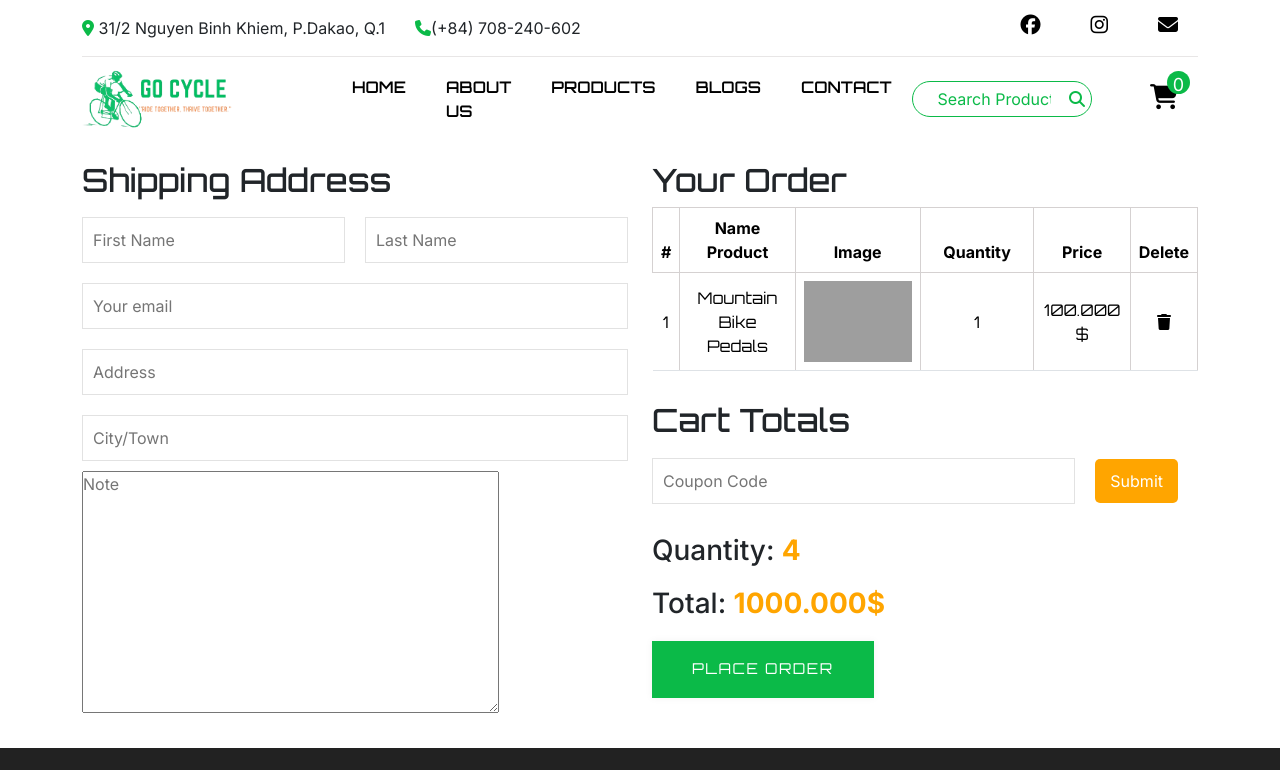
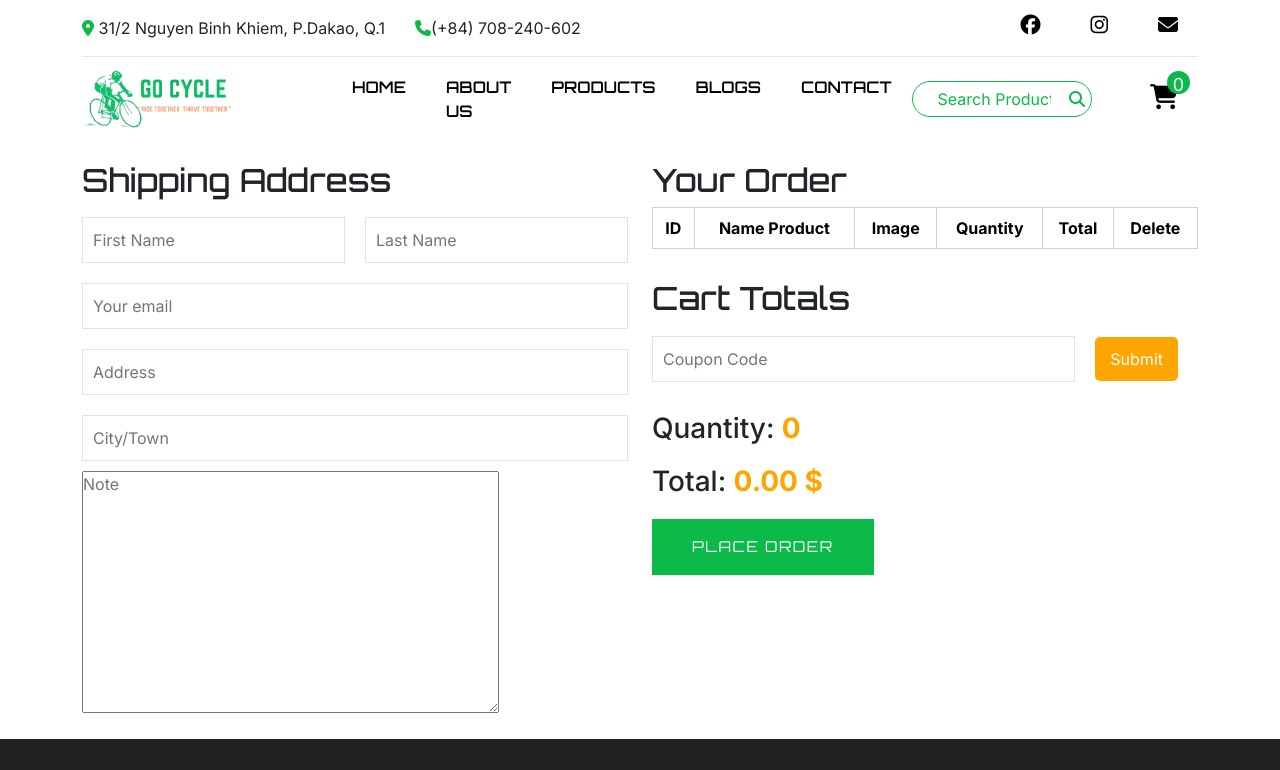
Before and after one commit to KhangHac209/React-Bicycle, a React (Create React App) app: page /order in a window 1280 px wide. Shown: the top 770 px of the page. Built offline with nearby package versions, Linux system fonts and the light colour scheme; grey boxes are pictures that could not be loaded.

Commit message:
fix-header

```diff
--- a/src/component/CardProduct/CardProduct.css
+++ b/src/component/CardProduct/CardProduct.css
@@ -52,11 +52,7 @@
     align-items: center;
     gap: 10px;
 }
-.priceOld {
-    text-decoration: line-through;
-    color: rgb(188, 186, 185);
-    font-size: 16px;
-}
+
 .price .false {
     font-size: 20px;
     color: orange;
--- a/src/component/CartProduct/CartProduct.js
+++ b/src/component/CartProduct/CartProduct.js
@@ -1,70 +1,105 @@
-import React from "react";
+import React, { useState } from "react";
 import { Col, Container, Row, Table } from "react-bootstrap";
 import Button from "../Button/Button";
 import "./CartProduct.css";
-import Order from "../Order/Order";
+import { useCart } from "../../CartContext";
 const CartProduct = () => {
+    const { cart, deleteCart } = useCart();
+    const [listCart, setListCart] = useState(cart);
+    console.log(cart);
+    const handleChange = (id, type) => {
+        const newCart = [...listCart];
+        const indexProduct = listCart.findIndex((item) => item.id === id);
+        console.log(indexProduct);
+        if (type === "plus") {
+            newCart[indexProduct].quantity++;
+        } else if (type === "minus") {
+            if (newCart[indexProduct].quantity > 1) {
+                newCart[indexProduct].quantity--;
+            }
+        } else if (type === "delete") {
+            newCart.splice(indexProduct, 1);
+            deleteCart(indexProduct);
+        }
+        setListCart(newCart);
+        localStorage.setItem("LIST_BICYLE", JSON.stringify(newCart));
+    };
+
     return (
         <div className="cart">
             <Container>
                 <Row>
-                    <Col lg={12} md={12}></Col>
+                    <Col lg={12} md={12} sm={6}>
                         <Table>
                             <thead>
                                 <tr>
-                                <th>#</th>
-                                <th>Name Product</th>
-                                <th>Image</th>
+                                    <th className="thID">ID</th>
+                                    <th className="thName">Name Product</th>
+                                    <th className="thImg">Image</th>
+                                    <th>Price</th>
                                     <th>Quantity</th>
-                                <th>Price</th>
+                                    <th>Total</th>
                                     <th>Delete</th>
                                 </tr>
                             </thead>
                             <tbody>
+                                {listCart &&
+                                    listCart.map((item) => (
                                         <tr>
-                                <td>1</td>
-                                <td>Mountain Bike Pedals</td>
+                                            <td className="thID">{item.id}</td>
+                                            <td>{item.name}</td>
+                                            <td className="thImg">
+                                                <img src={item.thumb} alt="" />
+                                            </td>
                                             <td>
-                                    <img src="https://htmldemo.net/rideo/rideo/img/cart/1.jpg" alt="" />
+                                                <p className="price">
+                                                    <span className={` ${item.discount !== 0 && "priceOld"}`}>{item.price}.00 $</span>{" "}
+                                                    <span>{item.discount !== 0 && <div className="priceDiscount">{item.price - item.price * (item.discount / 100)}.00 $</div>}</span>
+                                                </p>
                                             </td>
                                             <td>
                                                 <div className="plus-minus">
-                                        <i class="fa-solid fa-minus"></i>
-                                        <input type="text" value={1} />
-                                        <i class="fa-solid fa-plus"></i>
+                                                    <i class="fa-solid fa-minus" onClick={() => handleChange(item.id, "minus")}></i>
+                                                    <input type="text" value={item.quantity} />
+                                                    <i class="fa-solid fa-plus" onClick={() => handleChange(item.id, "plus")}></i>
                                                 </div>
                                             </td>
-                                <td>100.000 $</td>
                                             <td>
-                                    <i class="fa-solid fa-trash"></i>
+                                                <p className="price">
+                                                    {item.discount === 0 ? (
+                                                        <span className={` ${item.discount !== 0 && "priceOld"}`}>{item.price * item.quantity}.00 $</span>
+                                                    ) : (
+                                                        <span>
+                                                            {item.discount !== 0 && <div className="priceDiscount">{(item.price - item.price * (item.discount / 100)) * item.quantity}.00 $</div>}
+                                                        </span>
+                                                    )}
+                                                </p>
+                                            </td>
+
+                                            <td>
+                                                <i class="fa-solid fa-trash" onClick={() => handleChange(item.id, "delete")}></i>
                                             </td>
                                         </tr>
-                            <tr>
-                                <td>1</td>
-                                <td>Mountain Bike Pedals</td>
-                                <td>
-                                    <img src="https://htmldemo.net/rideo/rideo/img/cart/1.jpg" alt="" />
-                                </td>
-                                <td>
-                                    <div className="plus-minus">
-                                        <i class="fa-solid fa-minus"></i>
-                                        <input type="text" value={1} />
-                                        <i class="fa-solid fa-plus"></i>
-                                    </div>
-                                </td>
-                                <td>100.000 $</td>
-                                <td>
-                                    <i class="fa-solid fa-trash"></i>
-                                </td>
-                            </tr>
+                                    ))}
                             </tbody>
                         </Table>
+                    </Col>
                 </Row>
                 <Row>
-                    <Col>
+                    <Col lg={12} sm={6}>
                         <div className="total">
                             <h3>
-                                Total: <span>10000000 $</span>
+                                Total:{" "}
+                                <span>
+                                    {listCart.reduce((total, item) => {
+                                        if (item.discount != 0) {
+                                            return total + (item.price - item.price * (item.discount / 100)) * item.quantity;
+                                        } else {
+                                            return total + item.price * item.quantity;
+                                        }
+                                    }, 0)}
+                                    .00 $
+                                </span>
                             </h3>
                             <Button link={`/order`} text="Check Order"></Button>
                         </div>
--- a/src/component/DetailProduct/DetailProduct.css
+++ b/src/component/DetailProduct/DetailProduct.css
@@ -1,10 +1,5 @@
 .detail {
     margin: 20px 0;
-}
-.detail .price .priceDiscount {
-    font-size: 25px;
-    color: orange;
-    font-weight: bold;
 }
 .detail .choose .plus-minus {
     display: flex;
--- a/src/component/DetailProduct/DetailProduct.js
+++ b/src/component/DetailProduct/DetailProduct.js
@@ -27,7 +27,7 @@ const DetailProduct = () => {
             position: "top-center",
             autoClose: 2000,
         });
-        addtoCart(listProduct);
+        addtoCart(listProduct, quantity);
     };
 
     const handleChange = (type) => {
--- a/src/component/Order/Order.css
+++ b/src/component/Order/Order.css
@@ -44,7 +44,6 @@
     border: none;
     outline: none;
     text-align: center;
-    width: 30%;
 }
 .order .total {
     margin: 30px 0;
@@ -71,3 +70,6 @@
 .order .coupon a:hover {
     background-color: var(--secondary-color);
 }
+.order .priceDiscount {
+    font-size: 20px;
+}
--- a/src/component/Order/Order.js
+++ b/src/component/Order/Order.js
@@ -1,9 +1,23 @@
-import React from "react";
+import React, { useState } from "react";
 import { Col, Container, Row, Table } from "react-bootstrap";
 import "./Order.css";
 import CartProduct from "../CartProduct/CartProduct";
 import Button from "../Button/Button";
+import { useCart } from "../../CartContext";
 const Order = () => {
+    const { cart, deleteCart } = useCart();
+    const [listCart, setListCart] = useState(cart);
+    const handleChange = (id, type) => {
+        const newCart = [...listCart];
+        const indexProduct = listCart.findIndex((item) => item.id === id);
+        console.log(indexProduct);
+        if (type === "delete") {
+            newCart.splice(indexProduct, 1);
+            deleteCart(indexProduct);
+        }
+        setListCart(newCart);
+        localStorage.setItem("LIST_BICYLE", JSON.stringify(newCart));
+    };
     return (
         <div className="order">
             <Container>
@@ -29,29 +43,45 @@ const Order = () => {
                             <Table>
                                 <thead>
                                     <tr>
-                                        <th>#</th>
+                                        <th>ID</th>
                                         <th>Name Product</th>
                                         <th>Image</th>
                                         <th>Quantity</th>
-                                        <th>Price</th>
+                                        <th>Total</th>
                                         <th>Delete</th>
                                     </tr>
                                 </thead>
                                 <tbody>
+                                    {listCart &&
+                                        listCart.map((item) => (
                                             <tr>
-                                        <td>1</td>
-                                        <td>Mountain Bike Pedals</td>
+                                                <td>{item.id}</td>
+                                                <td>{item.name}</td>
                                                 <td>
-                                            <img src="https://htmldemo.net/rideo/rideo/img/cart/1.jpg" alt="" />
+                                                    <img src={item.thumb} alt="" />
                                                 </td>
                                                 <td>
-                                            <input type="text" value={1} />
+                                                    <div className="plus-minus">
+                                                        <input type="text" value={item.quantity} />
+                                                    </div>
                                                 </td>
-                                        <td>100.000 $</td>
                                                 <td>
-                                            <i class="fa-solid fa-trash"></i>
+                                                    <p className="price">
+                                                        {item.discount === 0 ? (
+                                                            <span className={` ${item.discount !== 0 && "priceOld"}`}>{item.price * item.quantity}.00 $</span>
+                                                        ) : (
+                                                            <span>
+                                                                {item.discount !== 0 && <div className="priceDiscount">{(item.price - item.price * (item.discount / 100)) * item.quantity}.00 $</div>}
+                                                            </span>
+                                                        )}
+                                                    </p>
+                                                </td>
+
+                                                <td>
+                                                    <i class="fa-solid fa-trash" onClick={() => handleChange(item.id, "delete")}></i>
                                                 </td>
                                             </tr>
+                                        ))}
                                 </tbody>
                             </Table>
                         </div>
@@ -63,10 +93,22 @@ const Order = () => {
                                     <a href="">Submit</a>
                                 </div>
                                 <h3>
-                                    Quantity: <span>4</span>
+                                    Quantity: <span>{listCart.reduce((total, item) => total + item.quantity, 0)}</span>
                                 </h3>
                                 <h3>
-                                    Total: <span>1000.000$</span>
+                                    Total:{" "}
+                                    <span>
+                                        <span>
+                                            {listCart.reduce((total, item) => {
+                                                if (item.discount != 0) {
+                                                    return total + (item.price - item.price * (item.discount / 100)) * item.quantity;
+                                                } else {
+                                                    return total + item.price * item.quantity;
+                                                }
+                                            }, 0)}
+                                            .00 $
+                                        </span>
+                                    </span>
                                 </h3>
                             </div>
                             <Button text="Place Order"></Button>
```
Also changed, not shown: src/App.css (+15 -0 lines), src/CartContext.js (+10 -5 lines), src/component/CartProduct/CartProduct.css (+8 -0 lines). Lines whose indentation alone changed are shown as unchanged.
